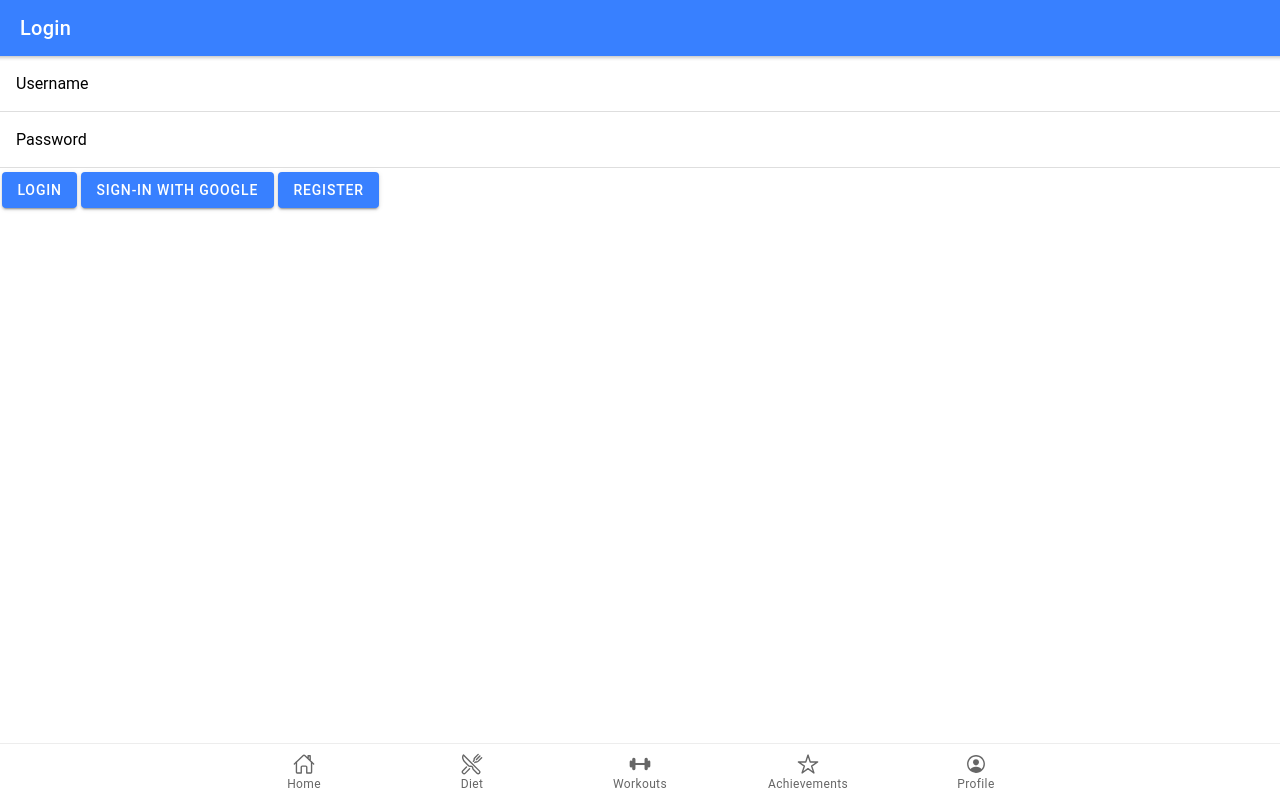
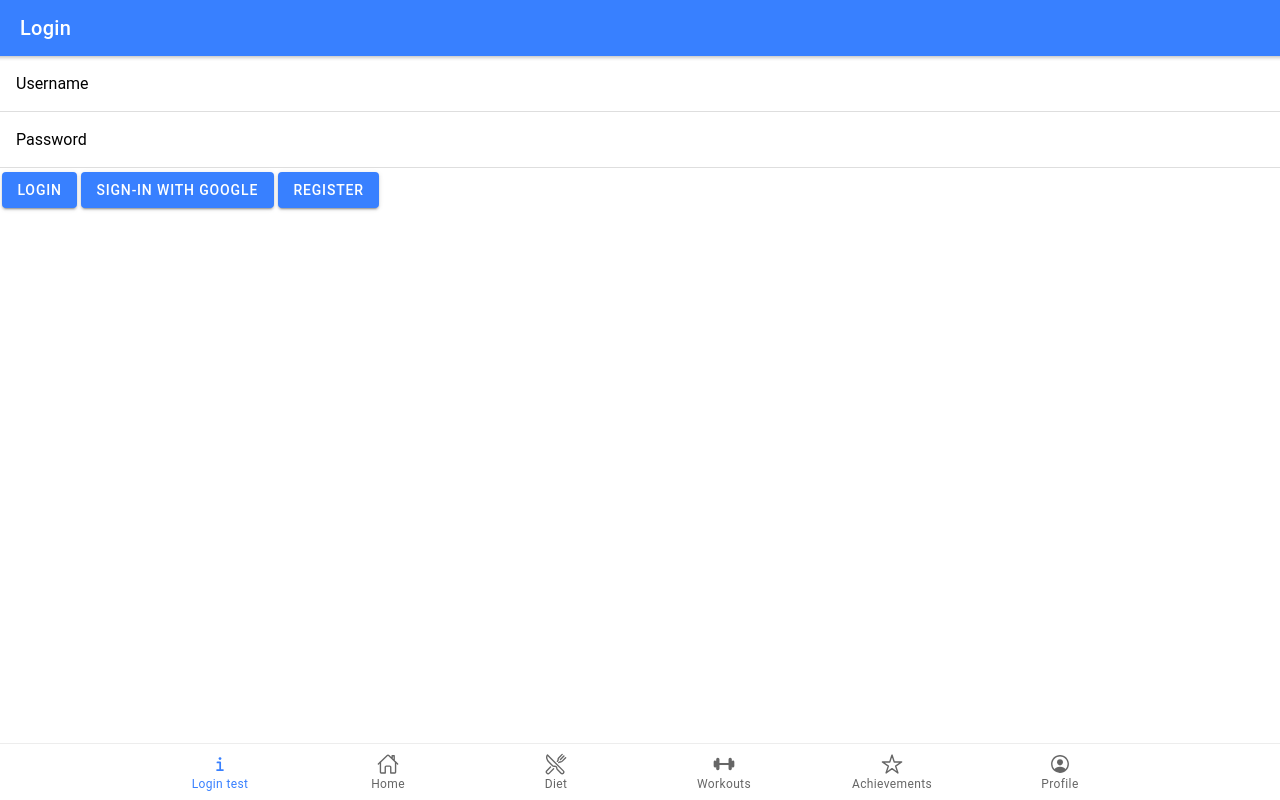
Before and after one commit to kevinkant/AWM-FitQuest, a React (Create React App) app in the folder fitquest/: page /Login in a window 1280 px wide. Built offline with nearby package versions, Linux system fonts and the light colour scheme.

Commit message:
main push

```diff
--- a/fitquest/src/App.tsx
+++ b/fitquest/src/App.tsx
@@ -9,7 +9,7 @@ import {
   IonTabs,
 } from '@ionic/react';
 import { IonReactRouter } from '@ionic/react-router';
-import { barbell, restaurantOutline, homeOutline, personCircleOutline, starOutline } from 'ionicons/icons';
+import { barbell, restaurantOutline, homeOutline, personCircleOutline, starOutline, informationOutline } from 'ionicons/icons';
 import Login from './pages/Login screen/Login'
 import Home from './pages/Tabs/Home';
 import Workouts from './pages/Tabs/Workouts';
@@ -98,10 +98,10 @@ const App: React.FC = () => (
 
         <IonTabBar slot="bottom">
 
-          {/* <IonTabButton tab="Login" href="/Login">
+          <IonTabButton tab="Login" href="/Login">
             <IonIcon icon={informationOutline} />
             <IonLabel>Login test</IonLabel>
-          </IonTabButton> */}
+          </IonTabButton>
 
           <IonTabButton tab="Home" href="/Home">
             <IonIcon icon={homeOutline} />
--- a/fitquest/src/pages/Login screen/Login.tsx
+++ b/fitquest/src/pages/Login screen/Login.tsx
@@ -2,6 +2,7 @@ import { IonContent, IonHeader, IonPage, IonTitle, IonToolbar, IonItem, IonInput
 import { useState } from 'react';
 import './Login.css';
 import { signInWithGoogle } from '../../FirebaseConfig'
+import firebase from 'firebase';
 
 
 const Login: React.FC = () => {
```
